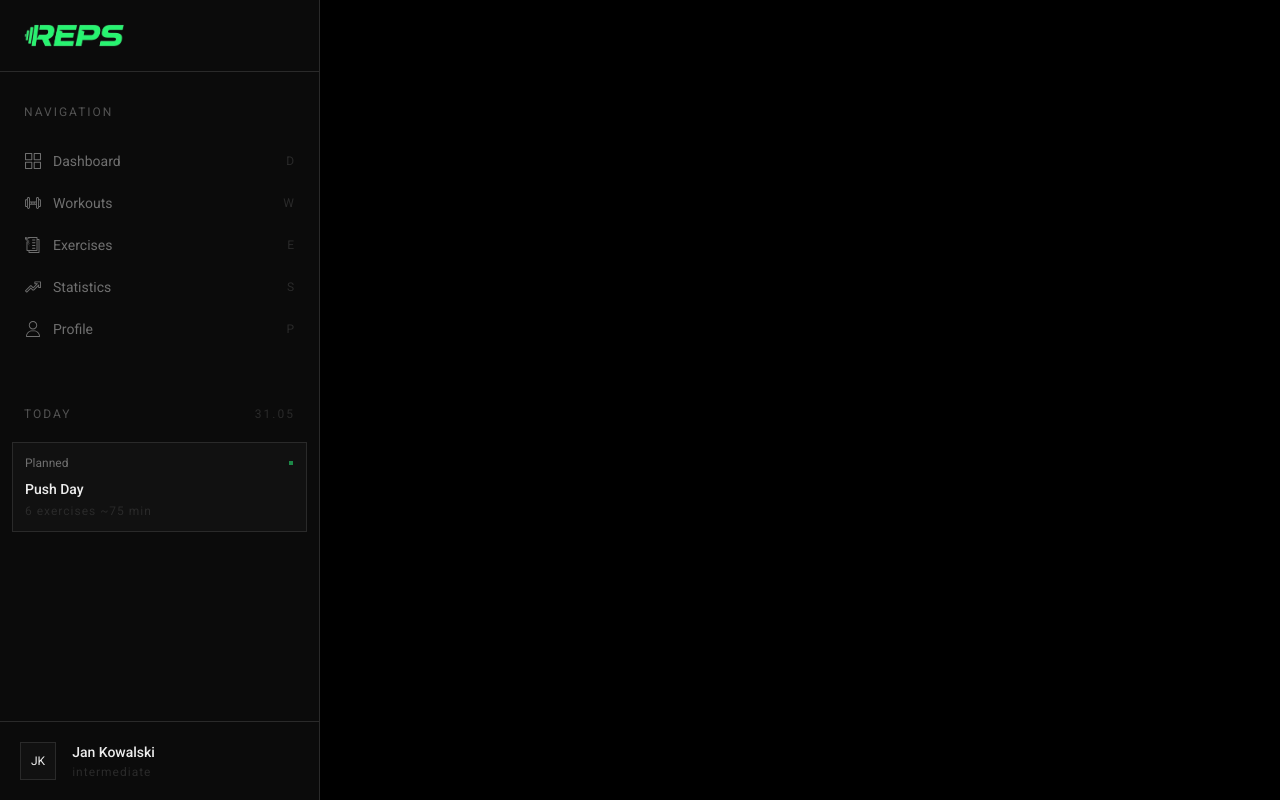
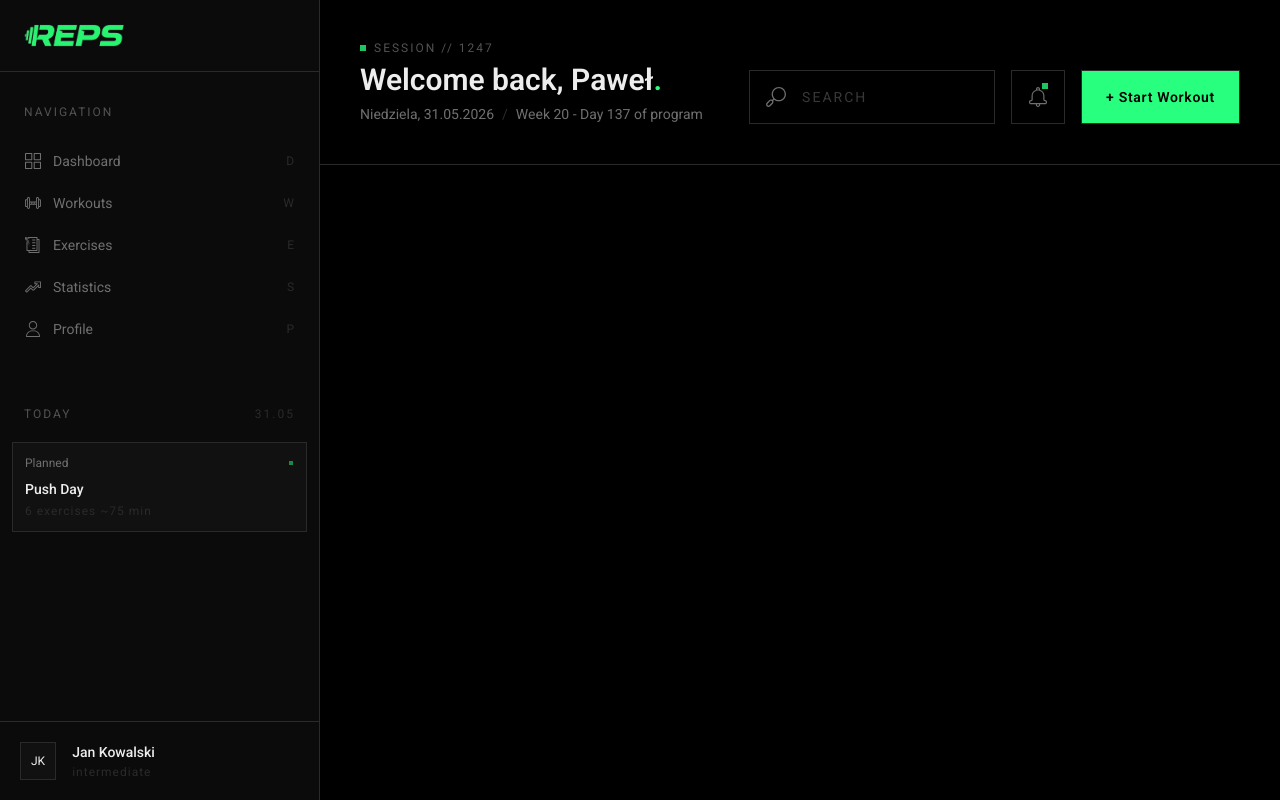
Before and after one commit to pawelwadon/Reps, a React (Vite) app: page / in a window 1280 px wide. Built offline with nearby package versions, Linux system fonts and the light colour scheme.

Commit message:
feat: create top bar with header, search input, notification area and button

```diff
--- a/pages/Index.tsx
+++ b/pages/Index.tsx
@@ -1,7 +1,76 @@
+import PulseDot from '../components/PulseDot';
+import Button from '../components/Button';
+import Icon from '../components/Icon';
+import iconsPaths from '../assets/icons/iconsPaths';
+
+const currentDate = new Date().toLocaleDateString('pl-PL', {
+        weekday: 'long',
+        day: '2-digit',
+        month: '2-digit',
+        year:'numeric',
+});
+
+const SessionId = () => {
+    return(
+        <div className='flex items-center gap-2'>
+            <PulseDot/>
+            <span className='text-xs uppercase text-[#525252] tracking-[2px]'>Session // 1247</span>
+        </div>
+    )
+};
+
+const Notification = () => {
+    const path = iconsPaths.notification;
+
+    return(
+        <div className='p-4 border border-[#2A2A2A] text-center relative'>
+            <span className='absolute top-3 right-4'>
+                <PulseDot/>
+            </span>
+            <Icon path={path} viewBox='0 0 509.369 509.369' color='fill-[#6F6F6F]' width={20} height={20} />
+        </div>
+    )
+}
+
+const SearchBar = () => {
+    const path = iconsPaths.loop;
+
+    return(
+        <div className='flex items-center p-4 gap-4 border border-[#2A2A2A]'>
+            <Icon path={path} viewBox='0 0 511.999 511.999' color='fill-[#6F6F6F]' width={20} height={20}/>
+            <input name='search-bar' type='text' placeholder='Search' className='block text-sm text-[#6F6F6F] font-normal uppercase tracking-[2px] outline-hidden'></input>
+            <span ></span>
+        </div>
+    )
+}
+
+const user = 'Paweł';
+
+const TopHeader = () => {
+    return(
+        <div className="w-full flex justify-between items-end p-10 border-b border-[#2A2A2A]">
+            <div className='flex flex-col gap-1.5'>
+                <SessionId/>
+                <h1 className="text-[#EDEDED] text-3xl font-semibold">Welcome back, {user}<span className="text-[#28FF7E]">.</span></h1>
+                <div className='text-[#6F6F6F] text-sm font-normal flex gap-2'>
+                    <span className='capitalize'>{currentDate}</span>
+                    <span className='text-[#2A2A2A]'>/</span>
+                    <span>Week 20 - Day 137 of program</span>
+                </div>
+            </div>
+            <div className='flex items-center gap-4'>
+                <SearchBar/>
+                <Notification/>
+                <Button label='+ Start Workout'/>
+            </div>
+        </div>
+    )
+};
+
 export default function Index() {
     return (
         <div>
-            <p>Dashboard</p>
+            <TopHeader/>
         </div>
     )
 }
```
